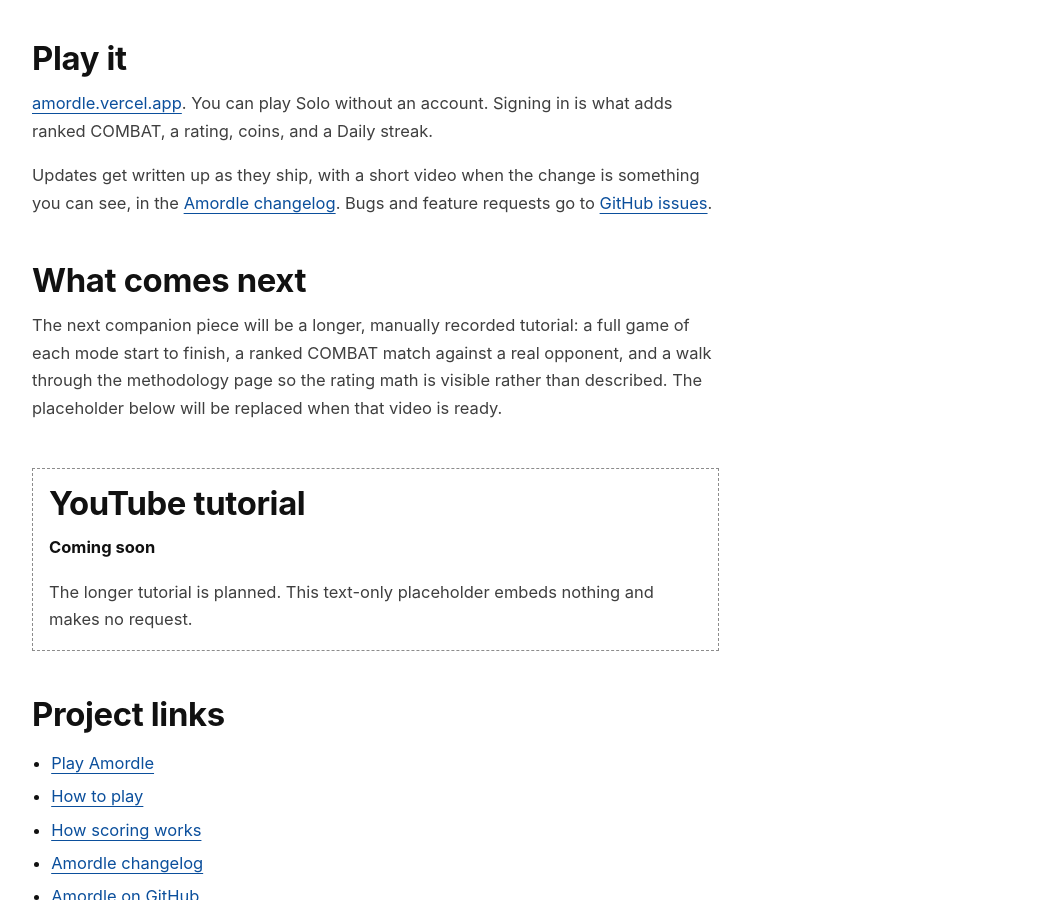
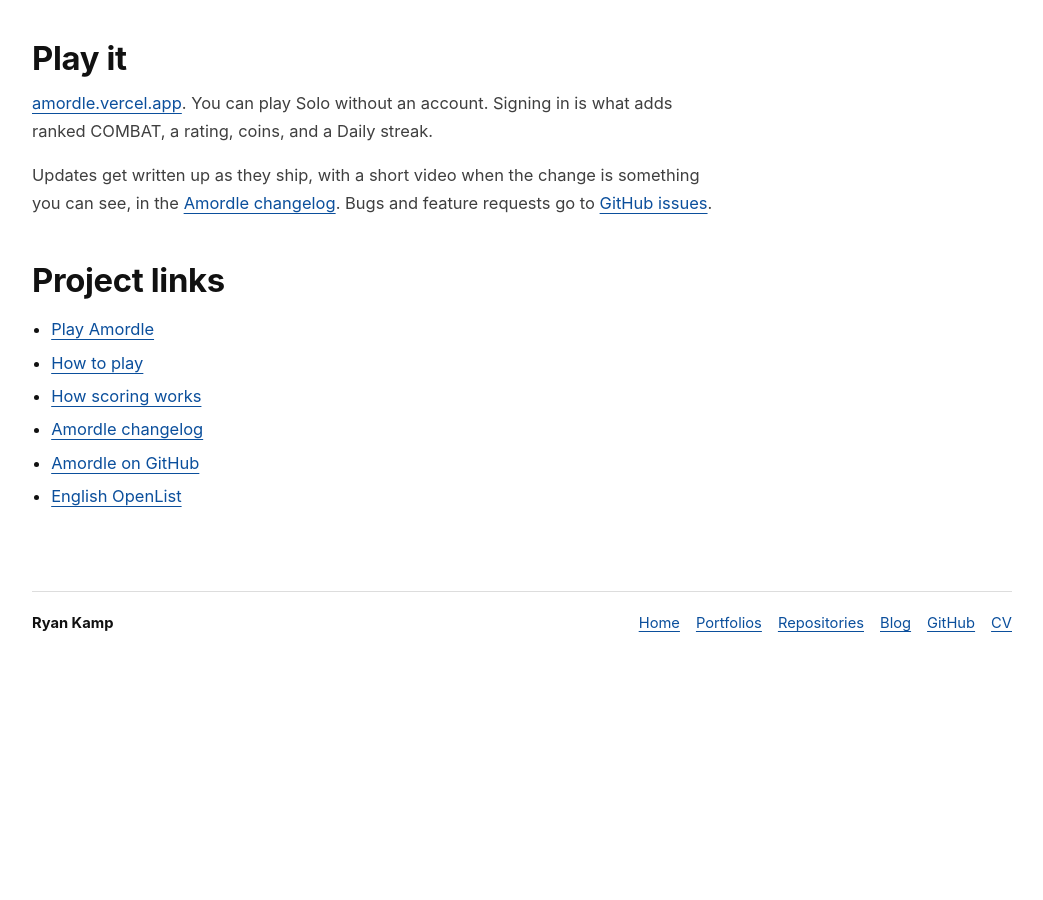
Before and after one commit to ryanjosephkamp/blog, a Jekyll site: the page built from articles/amordle.md, in a window 1280 px wide and 900 px high, scrolled down 10540 px. Shown: the whole window, without its empty margins (118-1161 px from the left). Built offline with Jekyll 4.4.1, drawn with Linux system fonts in a browser that asks for light colours; after the commit the page ends 11195 px from its top, so only the background shows below that.

Commit message:
Remove the YouTube tutorial placeholder from the Amordle post
Drops the placeholder and the "What comes next" section that announced it. The post now ends with Play it and Project links.

```diff
--- a/articles/amordle.md
+++ b/articles/amordle.md
@@ -423,22 +423,6 @@
     </p>
   </section>
 
-  <section class="film-review__essay" aria-labelledby="whats-next">
-    <h2 id="whats-next">What comes next</h2>
-    <p>
-      The next companion piece will be a longer, manually recorded tutorial: a full game of each
-      mode start to finish, a ranked COMBAT match against a real opponent, and a walk through the
-      methodology page so the rating math is visible rather than described. The placeholder below
-      will be replaced when that video is ready.
-    </p>
-  </section>
-
-  <section class="film-review__placeholder" aria-labelledby="youtube-tutorial">
-    <h2 id="youtube-tutorial">YouTube tutorial</h2>
-    <p><strong>Coming soon</strong></p>
-    <p>The longer tutorial is planned. This text-only placeholder embeds nothing and makes no request.</p>
-  </section>
-
   <section class="film-review__links" aria-labelledby="project-links">
     <h2 id="project-links">Project links</h2>
     <ul>
```
